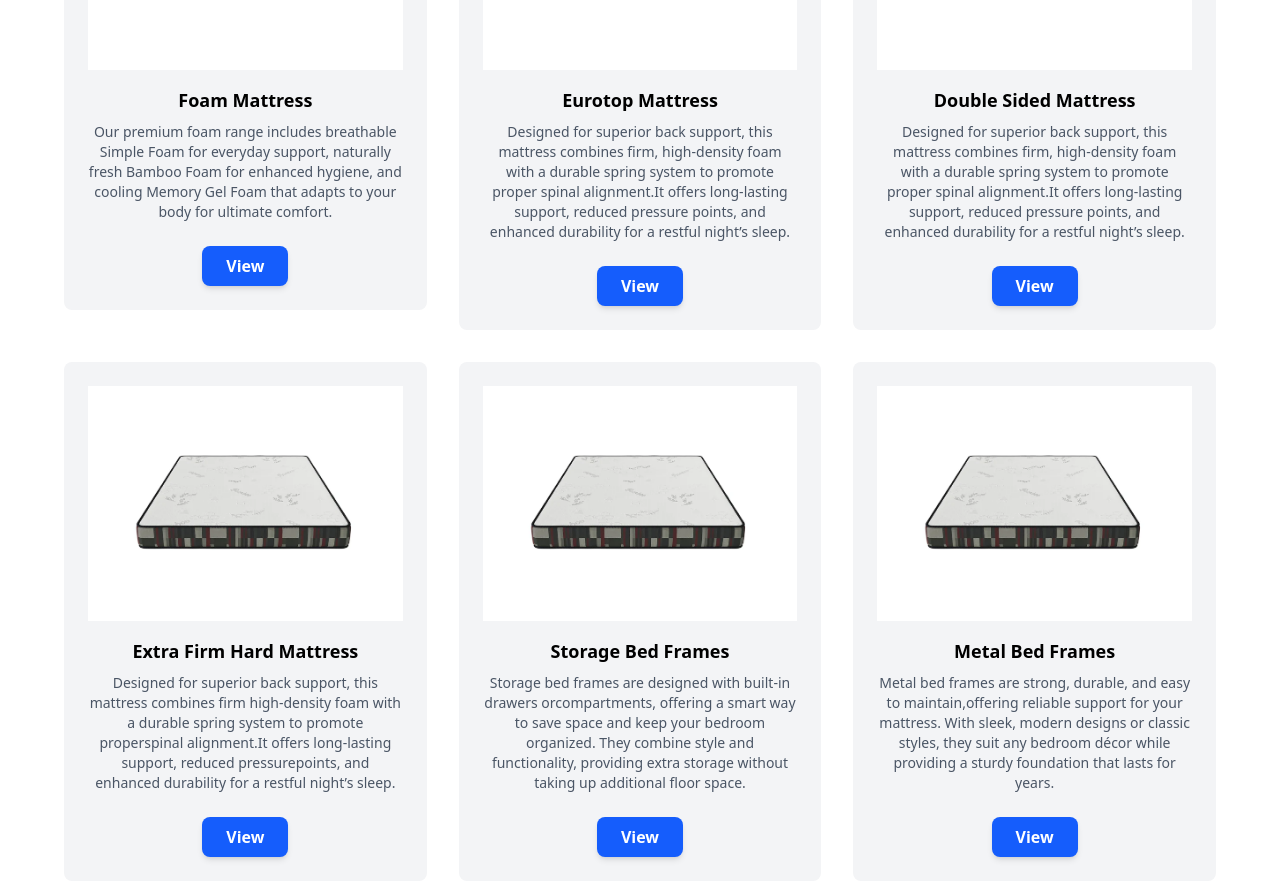
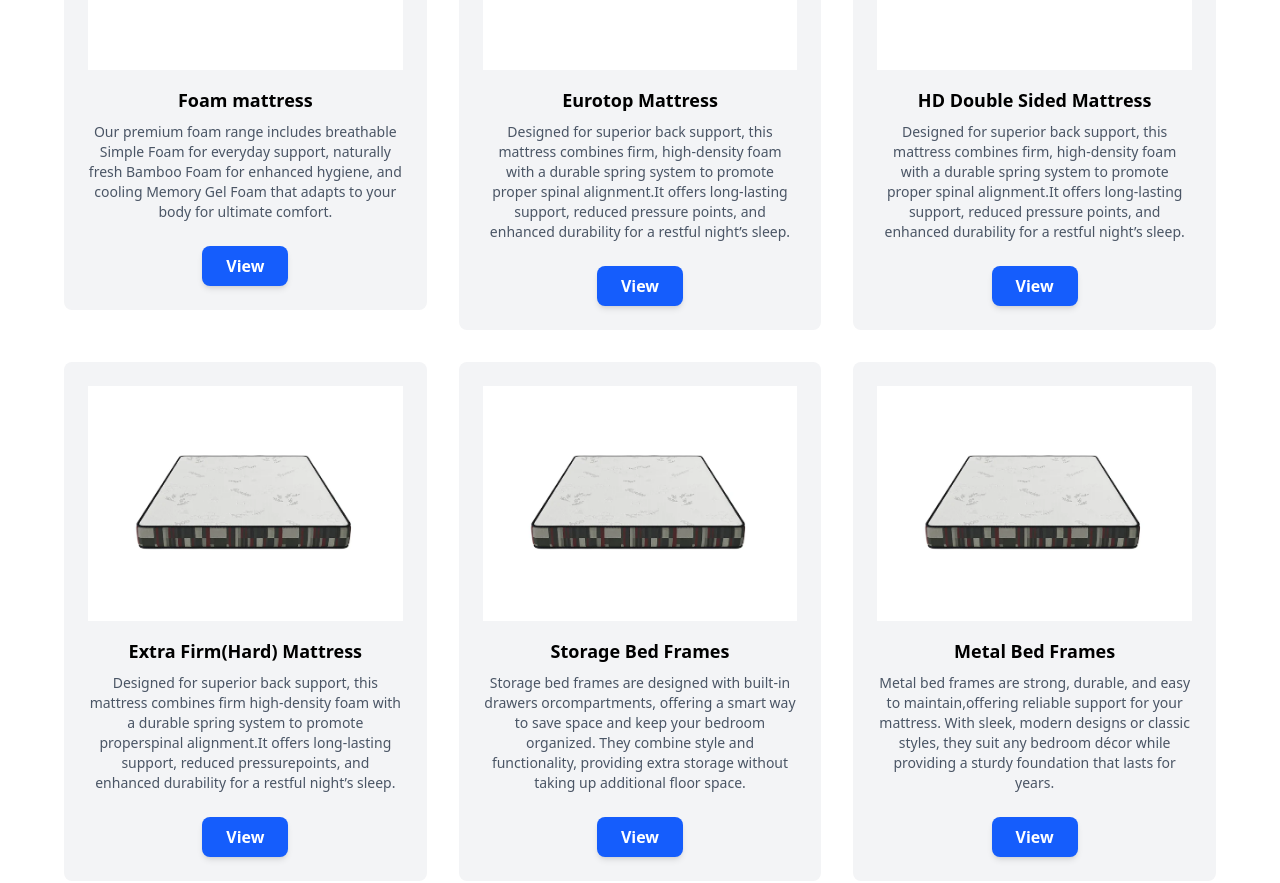
Before and after one commit to mavia-500/furniture, a React (Vite) app in the folder furniture/: page / in a window 1280 px wide. Shown: the part 876-1759 px from the top of the page. Built offline with nearby package versions, Linux system fonts and the light colour scheme.

Commit message:
simple navigate to a specific place of the page completed

```diff
--- a/furniture/src/components/Main.jsx
+++ b/furniture/src/components/Main.jsx
@@ -4,74 +4,74 @@ import { Link } from "react-router-dom";
 const Main = () => {
   const categories = [
     {
-      categoryName: "Foam Mattress",
+      categoryName: "Foam mattress",
       categoryDescription:
         "Our premium foam range includes breathable Simple Foam for everyday support, naturally fresh Bamboo Foam for enhanced hygiene, and cooling Memory Gel Foam that adapts to your body for ultimate comfort.",
       imageUrl: "",
-      link: "/mattress#foam-mattress",
+      link: "/mattress#Foam-Mattress",
     },
     {
       categoryName: "Eurotop Mattress",
       categoryDescription:
         "Designed for superior back support, this mattress combines firm, high-density foam with a durable spring system to promote proper spinal alignment.It offers long-lasting support, reduced pressure points, and enhanced durability for a restful night’s sleep.",
       imageUrl: "",
-      link: "/mattress#eurotop-mattress",
+      link: "/mattress#Eurotop-Mattress",
     },
     {
-      categoryName: "Double Sided Mattress",
+      categoryName: "HD Double Sided Mattress",
       categoryDescription:
         "Designed for superior back support, this mattress combines firm, high-density foam with a durable spring system to promote proper spinal alignment.It offers long-lasting support, reduced pressure points, and enhanced durability for a restful night’s sleep.",
       imageUrl: "",
-      link: "/mattress#double-sided-mattress",
+      link: "/mattress#HD-Double-Sided-Mattress",
     },
     {
-      categoryName: "Extra Firm Hard Mattress",
+      categoryName: "Extra Firm(Hard) Mattress",
       categoryDescription:
         "Designed for superior back support, this mattress combines firm     high-density foam with a durable spring system to promote properspinal alignment.It offers long-lasting support, reduced pressurepoints, and enhanced durability for a restful night’s sleep.",
       imageUrl: "",
-      link: "/mattress#extra-firm-hard-mattress",
+      link: "/mattress#Extra-Firm(Hard)-Mattress",
     },
     {
       categoryName: "Storage Bed Frames",
       categoryDescription:
         "Storage bed frames are designed with built-in drawers orcompartments, offering a smart way to save space and keep your bedroom organized. They combine style and functionality, providing extra storage without taking up additional floor space.",
       imageUrl: "",
-      link: "/bedframes#storage-bedframes",
+      link: "/bedframes#Storage-Bed-Frames",
     },
     {
       categoryName: "Metal Bed Frames",
       categoryDescription:
         "Metal bed frames are strong, durable, and easy to maintain,offering reliable support for your mattress. With sleek, modern designs or classic styles, they suit any bedroom décor while providing a sturdy foundation that lasts for years.",
       imageUrl: "",
-      link: "/bedframes#metal-bedframes",
+      link: "/bedframes#Metal-Bed-Frames",
     },
     {
       categoryName: "Platform With Head Board",
       categoryDescription:
         "Platform bed frames feature a low-profile design with a solid or slatted base, eliminating the need for a box spring. They offer strong, even support for your mattress and add a modern, minimalist touch to any bedroom.",
       imageUrl: "",
-      link: "/bedframes#platform-bedframes",
+      link: "/bedframes#Plat-Form-Bed-Frame-With-Head-Board",
     },
     {
       categoryName: " Platform Without HeadBoard",
       categoryDescription:
         "A platform bed frame without a headboard offers a clean, minimalist look that’s perfect for modern spaces. Its sturdy base provides excellent mattress support and allows you the freedom to customize your bedroom décor to suit your style.",
       imageUrl: "",
-      link: "/bedframes#platform-without-headboard",
+      link: "/bedframes#Platform-Without-HeadBoard",
     },
     {
       categoryName: "Bunk Bed Frames",
       categoryDescription:
         "Bunk bed frames are a smart space-saving solution, featuring two  stacked beds—perfect for kids’ rooms or shared spaces. They combine functionality with fun, maximizing floor space while providing sturdy and safe sleeping arrangements.",
       imageUrl: "",
-      link: "/bedframes#bunkned",
+      link: "/bedframes#Bunk-Bed-Frames",
     },
     {
       categoryName: "Box Springs",
       categoryDescription:
         " A box spring is a supportive base made of a sturdy wooden or metal frame covered in fabric, often with springs or a metal grid inside. It sits under your mattress to provide extra support, absorb shock, and help extend the life of your mattress.",
       imageUrl: "",
-      link: "/boxspring#boxspring",
+      link: "/boxspring",
     },
   ];
   return (
--- a/furniture/src/components/MattressCard.jsx
+++ b/furniture/src/components/MattressCard.jsx
@@ -1,10 +1,22 @@
 import React from "react";
-import { Link } from "react-router-dom";
+import { useLocation } from "react-router-dom";
+import { useEffect } from "react";
 
 const MattressCard = () => {
+
+  const location=useLocation();
+
+useEffect(()=>{
+  const id=location.hash.replace("#","")
+  const element=document.getElementById(id)
+  if(element){
+    element.scrollIntoView({behavior:"smooth"})
+  }
+
+},[location])
   const mattressData = [
     {
-      category: "Foam mattress",
+      category: "Foam-Mattress",
       categoryDescription: `A simple foam mattress offers basic comfort and support using a
               single layer of foam, making it a budget-friendly and lightweight
               option for everyday use. On the other hand, a bamboo mattress
@@ -64,7 +76,7 @@ const MattressCard = () => {
     },
 
     {
-      category: "Eurotop Mattress",
+      category: "Eurotop-Mattress",
       categoryDescription: `A Euro‑top mattress is a type of pillow-top mattress where the cushioning layer is sewn flush with the edges and located beneath the fabric cover. Unlike traditional pillow-tops—which are visibly stitched on top and may have gaps—Euro-tops present a sleek, uniform appearance
       Benefits of Euro‑Top Mattresses: Integrated Aesthetic & Feel ,Increased Durability,Stronger Edge Support,Excellent Motion Isolation,Luxurious Feel at a Reasonable Price
        `,
@@ -124,7 +136,7 @@ const MattressCard = () => {
     },
 
     {
-      category: "HD Double Sided Mattress",
+      category: "HD-Double-Sided-Mattress",
       categoryDescription: `A double-sided mattress is designed to be flipped and used on both sides, offering extended durability and more even wear over time. Each side typically has the same comfort layers, allowing you to rotate and flip the mattress regularly to maintain its shape and support. This type of mattress is a practical, long-lasting option for those looking to get the most value and lifespan from their purchase.
        `,
       details: [
@@ -144,7 +156,7 @@ const MattressCard = () => {
     },
 
     {
-      category: "Extra Firm(Hard) Mattress",
+      category: "Extra-Firm(Hard)-Mattress",
       categoryDescription: `An extra firm hard mattress offers the highest level of support with minimal sinkage, making it ideal for back and stomach sleepers or those with back pain. It keeps the spine properly aligned by preventing the body from sinking too deeply into the mattress. This type of mattress is especially suitable for people who prefer a very solid sleeping surface and need extra support for better posture and pressure relief.
        `,
       details: [
@@ -171,9 +183,10 @@ const MattressCard = () => {
   ];
 
   return (
-    <div id="foam-mattress">
+    <div >
       {mattressData.map((mattresData) => (
-        <div key={mattresData.category}>
+        <div key={mattresData.category} id={`${mattresData.category}`}>
+
           <div  className="flex justify-center items-center  bg-gray-100 px-4">
             <div className="max-w-lg p-8 text-center border border-gray-200 hover:shadow-2xl transition-shadow duration-300">
               <h3 className="text-3xl font-bold text-gray-800 mb-4">
@@ -188,7 +201,7 @@ const MattressCard = () => {
           {/* //////////displaying card for categories */}
           <div className="grid grid-cols-1 sm:grid-cols-2 md:grid-cols-3 gap-8 max-w-6xl mx-auto mt-10">
             {mattresData.details.map((detail) => (
-              <div className="bg-gray-100 p-6 rounded-lg text-center hover:shadow-lg transition">
+              <div key={detail.name} className="bg-gray-100 p-6 rounded-lg text-center hover:shadow-lg transition">
                 <img
                   src="/public/bamboo7.webp"
                   alt="Foam Mattress"
```
Also changed, not shown: furniture/src/components/BedframeCard.jsx (+21 -8 lines).
